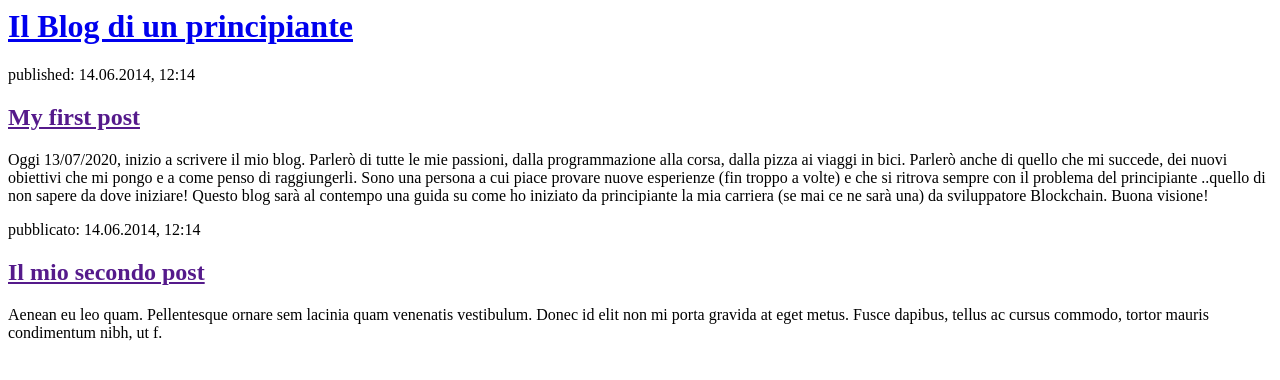
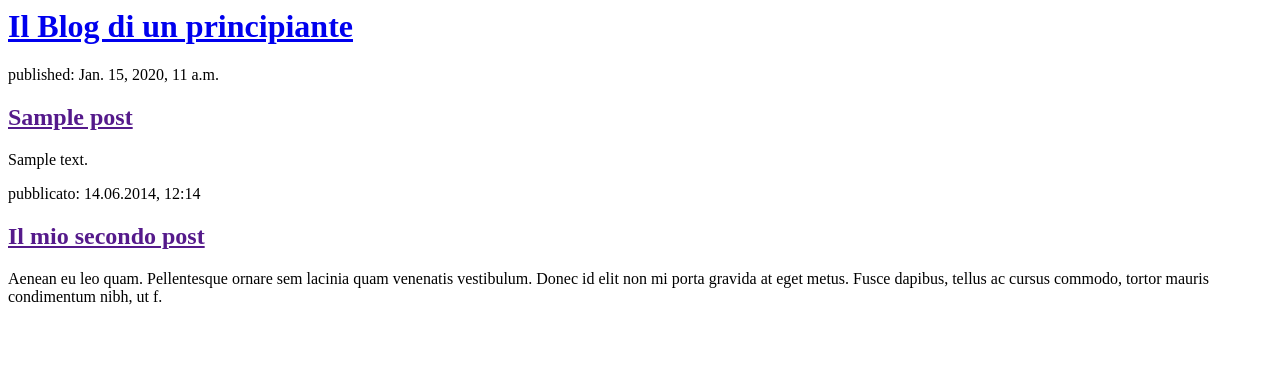
Before and after one commit to RobertoMusumeci90/my-first-blog, a Django app: page / in a window 1280 px wide. Shown: the top 380 px of the page. Run offline with Django 3.2, Linux system fonts and the light colour scheme; tables that the repository leaves empty hold one stand-in row (values such as "Sample post").

Commit message:
integrare python in HTML

```diff
--- a/blog/templates/blog/post_list.html
+++ b/blog/templates/blog/post_list.html
@@ -8,10 +8,14 @@
             <h1><a href="/">Il Blog di un principiante</a></h1>
         </div>
 
+
+        {% for post in posts %}
         <div>
-            <p>published: 14.06.2014, 12:14</p>
-            <h2><a href="">My first post</a></h2>
-            <p>Oggi 13/07/2020, inizio a scrivere il mio blog. Parlerò di tutte le mie passioni, dalla programmazione alla corsa, dalla pizza ai viaggi in bici. Parlerò anche di quello che mi succede, dei nuovi obiettivi che mi pongo e a come penso di raggiungerli. Sono una persona a cui piace provare nuove esperienze (fin troppo a volte) e che si ritrova sempre con il problema del principiante ..quello di non sapere da dove iniziare! Questo blog sarà al contempo una guida su come ho iniziato da principiante la mia carriera (se mai ce ne sarà una) da sviluppatore Blockchain. Buona visione!</p>
+            <p>published: {{ post.published_date }}</p>
+            <h2><a href="">{{ post.title }}</a></h2>
+            <p>{{ post.text|linebreaksbr }}</p>
+        </div>
+        {% endfor %}
         </div>
 
         <div>
--- a/blog/views.py
+++ b/blog/views.py
@@ -1,5 +1,7 @@
 from django.shortcuts import render
+from django.utils import timezone
+from .models import Post
 
-# Create your views here.
 def post_list(request):
-    return render(request, 'blog/post_list.html', {})
+    posts = Post.objects.filter(published_date__lte=timezone.now()).order_by('published_date')
+    return render(request, 'blog/post_list.html', {'posts': posts})
```
